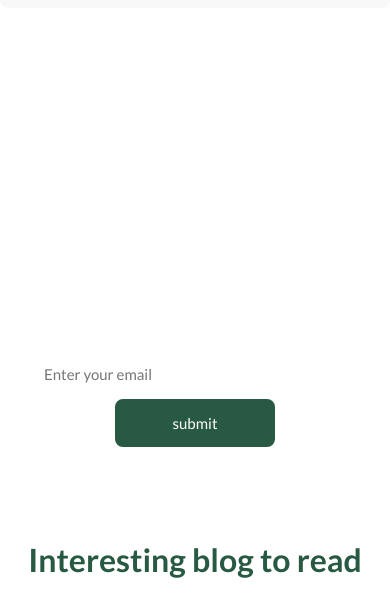
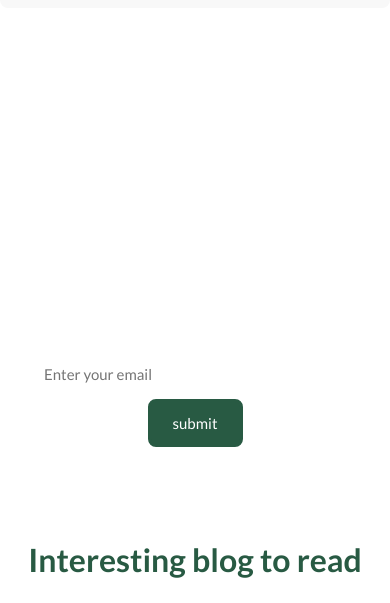
Before and after one commit to GTYaseen/lush-aon, a website built with Parcel: page index.html in a window 390 px wide. In both pictures the pointer is over the button "submit". Shown: the part 6538-7141 px from the top of the page. Built offline with nearby package versions, Linux system fonts and the light colour scheme; grey boxes are pictures that could not be loaded; files whose address does not match are found by name.

Commit message:
done with right problem

```diff
--- a/src/style.css
+++ b/src/style.css
@@ -528,8 +528,6 @@ header .navBar .topList select {
     height: 1750px;
     margin: auto;
   }
-
-
 }
 @media screen and (max-width: 1349px) {
   /* make the webpage responsive */
@@ -611,6 +609,10 @@ header .navBar .topList select {
     width: 95px;
     height: 48px;
   }
+  main .TextImg .inputI button:hover {
+    width: 95px;
+    height: 48px;
+  }
   main .intresting{
     grid-template-columns: repeat(1, 1fr);
     grid-gap: 0px;
```
